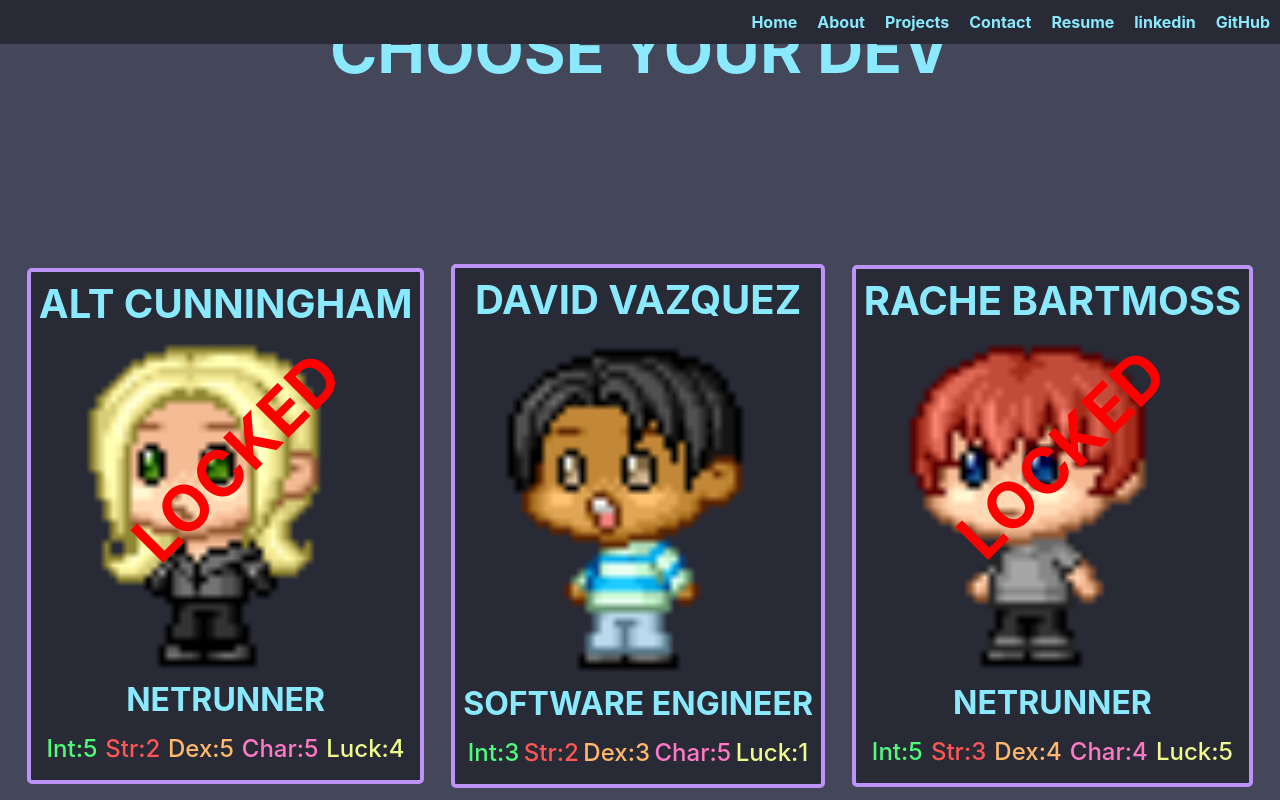
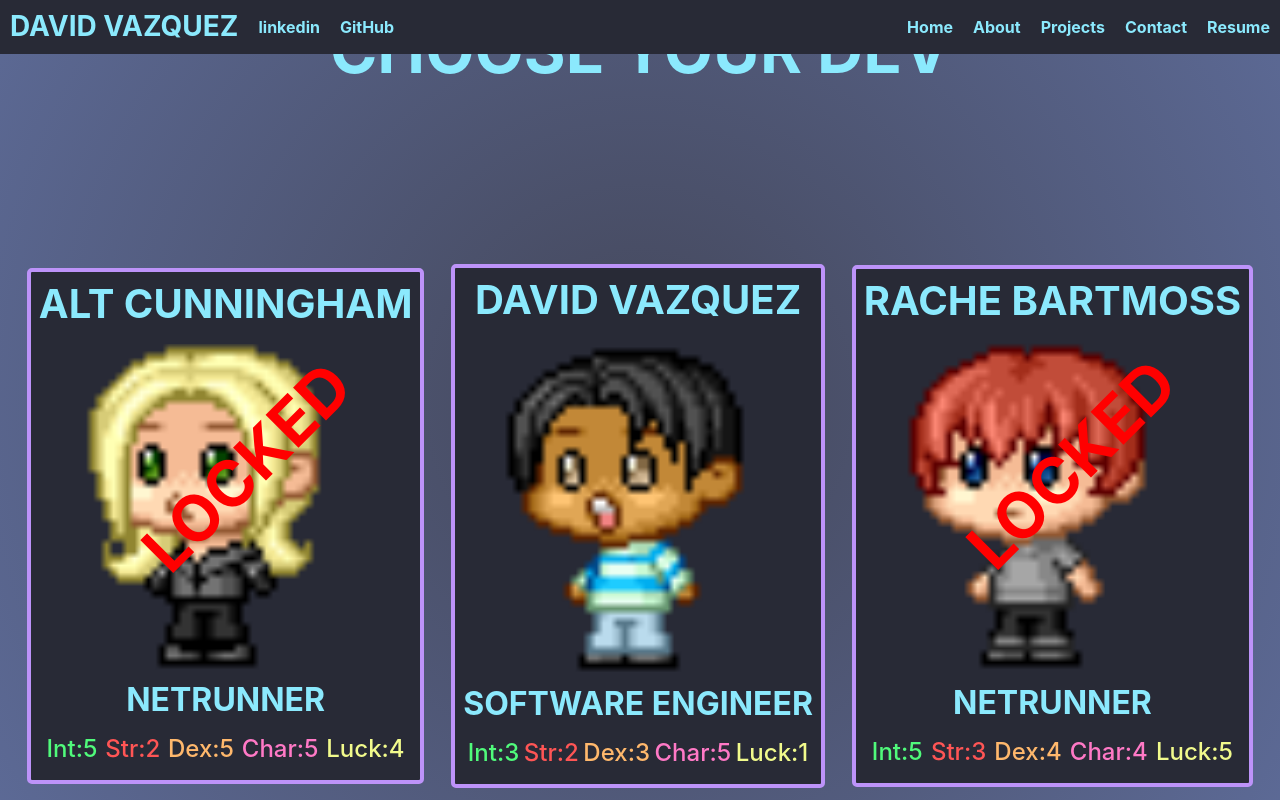
Before and after one commit to IPREM1ERI/portfolio, a React (Create React App) app: page / in a window 1280 px wide. Built offline with nearby package versions, Linux system fonts and the light colour scheme.

Commit message:
split navbar

```diff
--- a/src/App.css
+++ b/src/App.css
@@ -14,7 +14,8 @@ body {
   margin: 0;
   width: 100%;
   padding: 0;
-  background-color: #44475a;
+  background: rgb(68,71,90);
+  background: radial-gradient(circle, rgba(68,71,90,1) 0%, rgba(98,114,164,1) 125%);
   color: #f8f8f2
 }
 
--- a/src/components/NavBar.jsx
+++ b/src/components/NavBar.jsx
@@ -3,19 +3,18 @@ import styles from "./NavBar.module.css"
 
 function NavBar() {
   return (
-    <header>
     <nav className={styles.navBar}>
+      <h3>DAVID VAZQUEZ</h3>
+      <div id="git_linkedin">
+        <a href="https://www.linkedin.com/in/davidvazquez88/">linkedin</a>
+        <a href="https://github.com/IPREM1ERI">GitHub</a>
+      </div>
       <Link to='/'>Home</Link>
       <Link to='/about'>About</Link>
       <Link to='/projects'>Projects</Link>
       <Link to='/contact'>Contact</Link>
       <Link to='/resume'>Resume</Link>
-        <div className="git_linkedin">
-          <a href="https://www.linkedin.com/in/davidvazquez88/">linkedin</a>
-          <a href="https://github.com/IPREM1ERI">GitHub</a>
-        </div>
     </nav>
-    </header>
   )
 }
 
--- a/src/components/NavBar.module.css
+++ b/src/components/NavBar.module.css
@@ -11,20 +11,21 @@
   padding: 0;
 }
 
-header > nav {
-  width: 100vw;
-}
-
-.navBar  a {
+.navBar  a, h3 {
   color: #8be9fd;
   text-decoration: none;
   font-weight: bold;
   margin: 10px;
 }
 
-div .git_linkedin {
-  /* display: flex; */
-  /* flex-direction: row; */
-  /* justify-content: flex-start; */
+.navBar div {
+  flex-direction: row;
+  justify-content: flex-start;
   margin-right: auto;
 }
+
+.navBar h3 {
+  display: flex;
+  justify-content: center;
+  align-self: flex-start;
+}
--- a/src/pages/Home.module.css
+++ b/src/pages/Home.module.css
@@ -36,7 +36,6 @@
   border-color: #bd93f9;
   border-radius: 5px;
   background-color: #282a36;
-
 }
 
 .homeContainer h3 {
```
Lines whose indentation alone changed are shown as unchanged.
